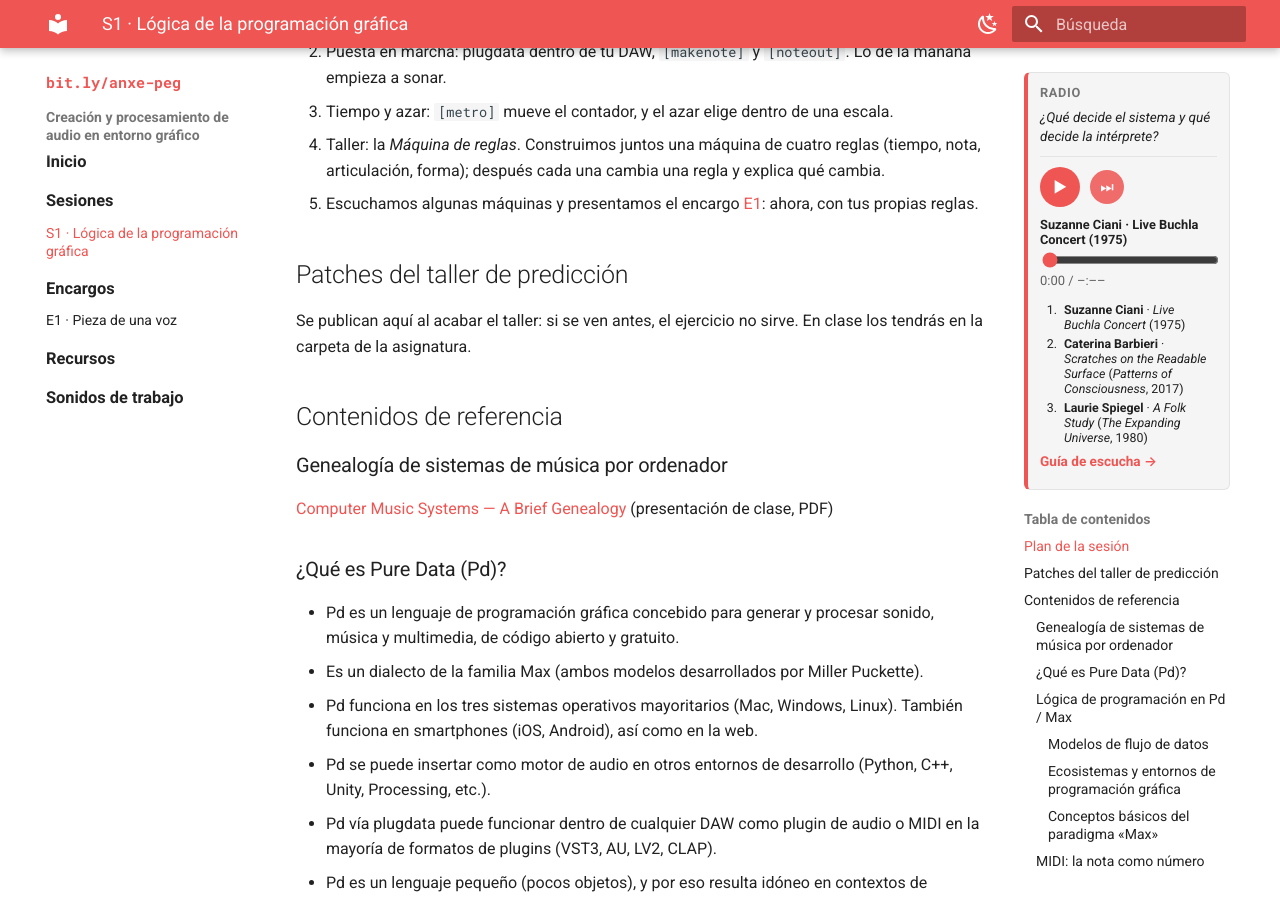
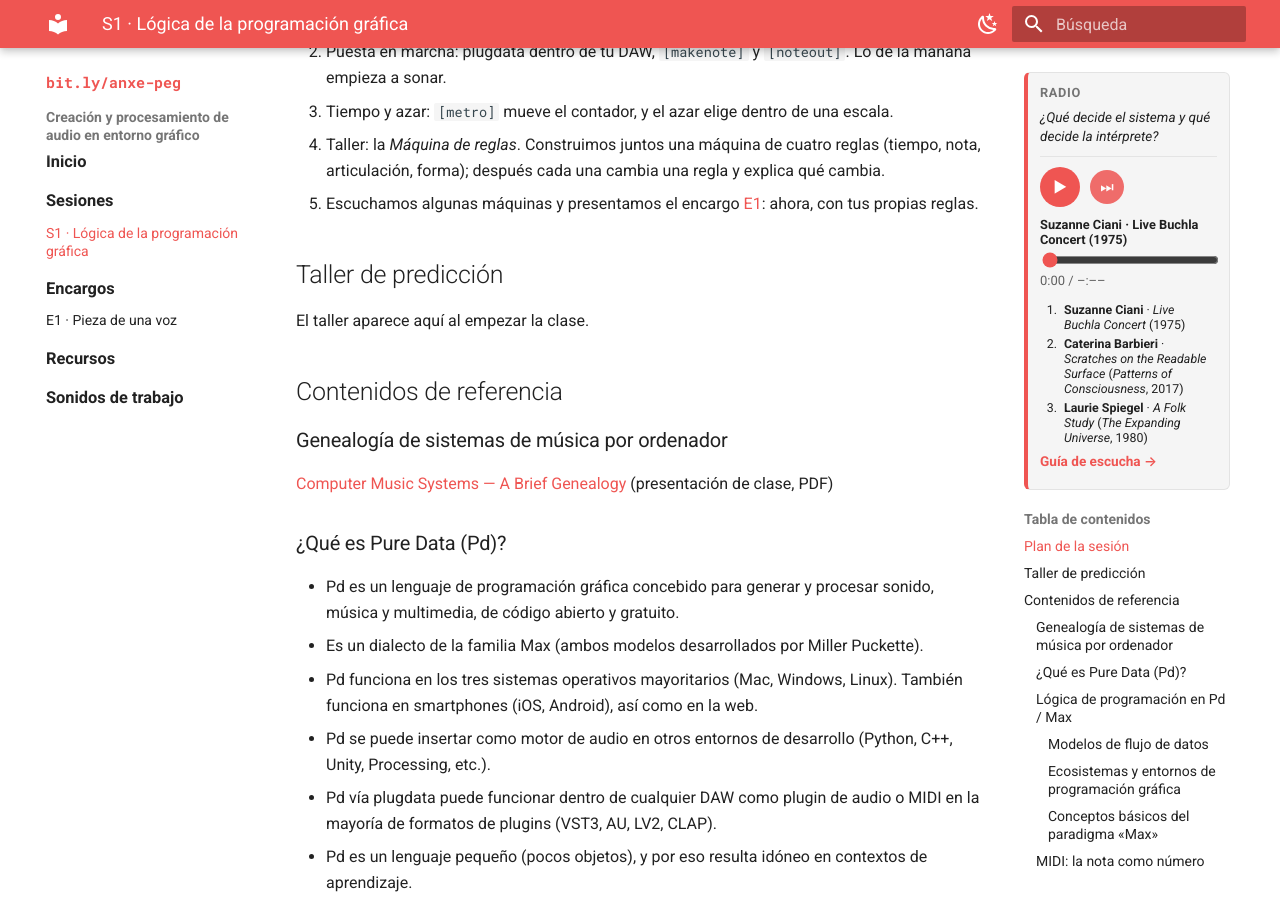
Before and after one commit to anxefaraldo/peg-curso, an MkDocs documentation site: the page built from docs/sesiones/s1.md, in a window 1280 px wide and 900 px high, scrolled down 743 px. Built offline with MkDocs 1.6.1 and Material for MkDocs 9.7.7, drawn with Linux system fonts in a browser that asks for light colours.

Commit message:
Publicación programada 2026-10-03 07:18

```diff
--- a/docs/sesiones/s1.md
+++ b/docs/sesiones/s1.md
@@ -32,9 +32,11 @@
 4. Taller: la *Máquina de reglas*. Construimos juntos una máquina de cuatro reglas (tiempo, nota, articulación, forma); después cada una cambia una regla y explica qué cambia.
 5. Escuchamos algunas máquinas y presentamos el encargo [E1](../encargos/e1.md): ahora, con tus propias reglas.
 
-## Patches del taller de predicción
+## Taller de predicción
 
-Se publican aquí al acabar el taller: si se ven antes, el ejercicio no sirve. En clase los tendrás en la carpeta de la asignatura.
+El taller aparece aquí al empezar la clase.
+
+
 
 ## Contenidos de referencia
 
```
